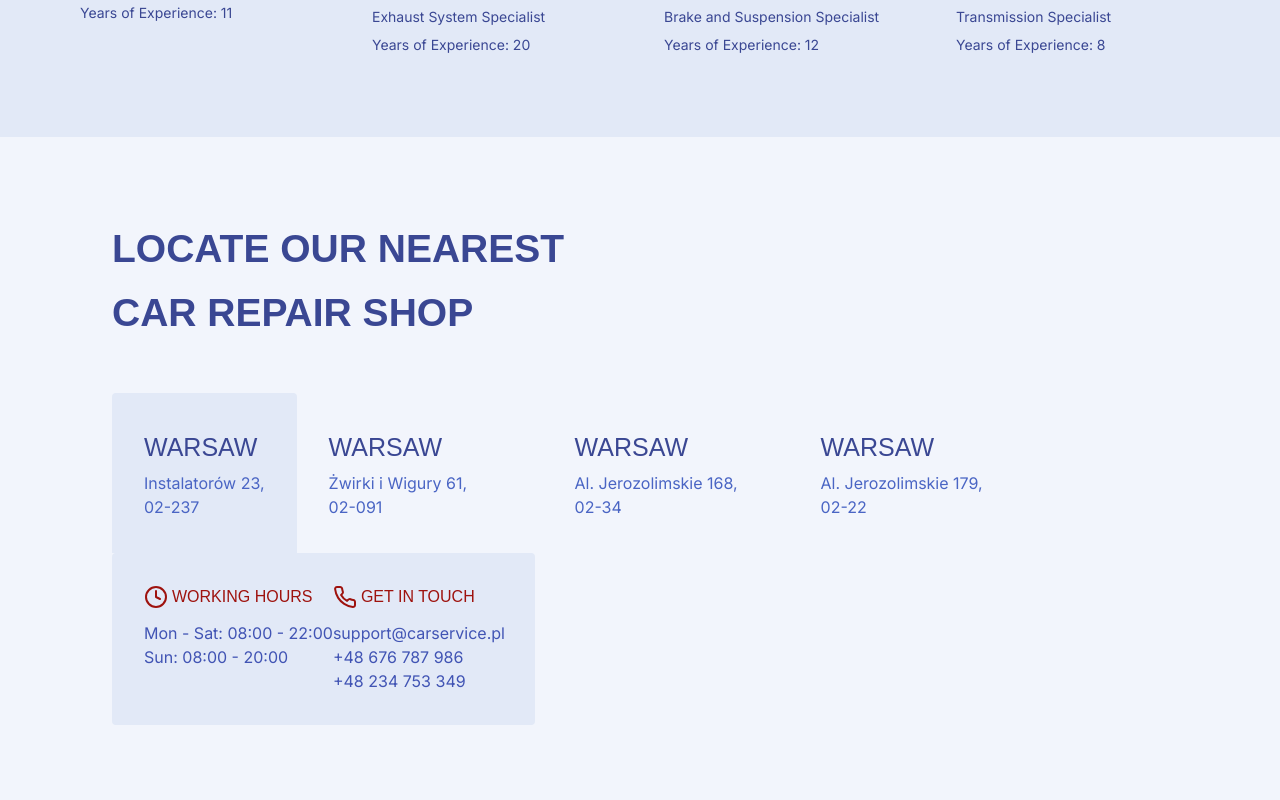
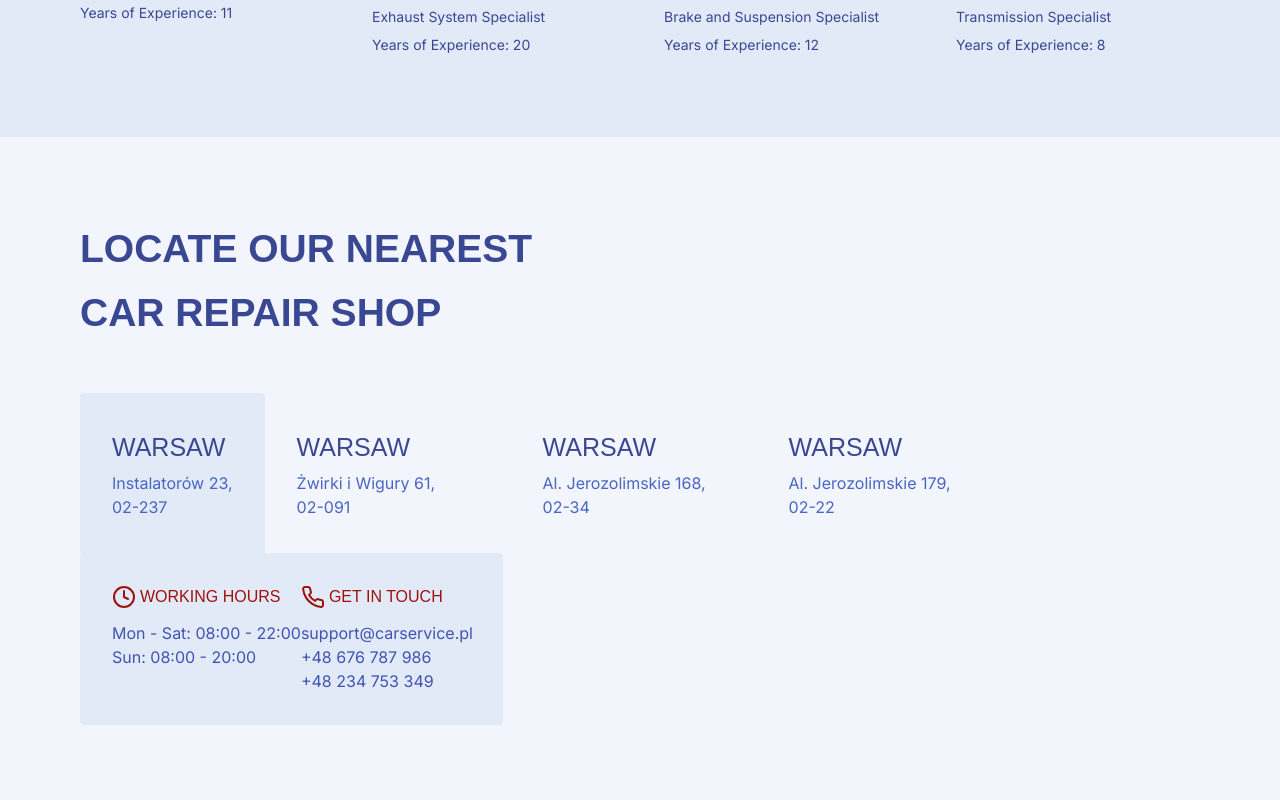
Before and after one commit to ahakimov/car_service_front, a Next.js app: page / in a window 1280 px wide. Shown: the part 5580-6380 px from the top of the page. Built offline with nearby package versions, Linux system fonts and the light colour scheme; a web font is replaced by a local one.

Commit message:
"LocationTabs UI layout adjustment with updated padding and centralized max-width container for improved design consistency."

```diff
--- a/src/modules/home/ui/LocationTabs.tsx
+++ b/src/modules/home/ui/LocationTabs.tsx
@@ -126,8 +126,9 @@ const LocationTabs: React.FC = () => {
     }, [activeTab]);
 
     return (
-        <section className="w-full px-4 sm:px-8 lg:px-28 py-16 lg:py-20" style={{ backgroundColor: 'var(--primary-50)' }}>
-            <div className="flex flex-col gap-8 lg:gap-12">
+        <section className="w-full py-16 lg:py-20" style={{ backgroundColor: 'var(--primary-50)' }}>
+            <div className="max-w-screen-xl mx-auto px-8 lg:px-20">
+                <div className="flex flex-col gap-8 lg:gap-12">
                 {/* Header */}
                 <div className="flex flex-col">
                     <h2
@@ -339,6 +340,7 @@ const LocationTabs: React.FC = () => {
                     </div>
                 </div>
             </div>
+            </div>
         </section>
     );
 };
```
